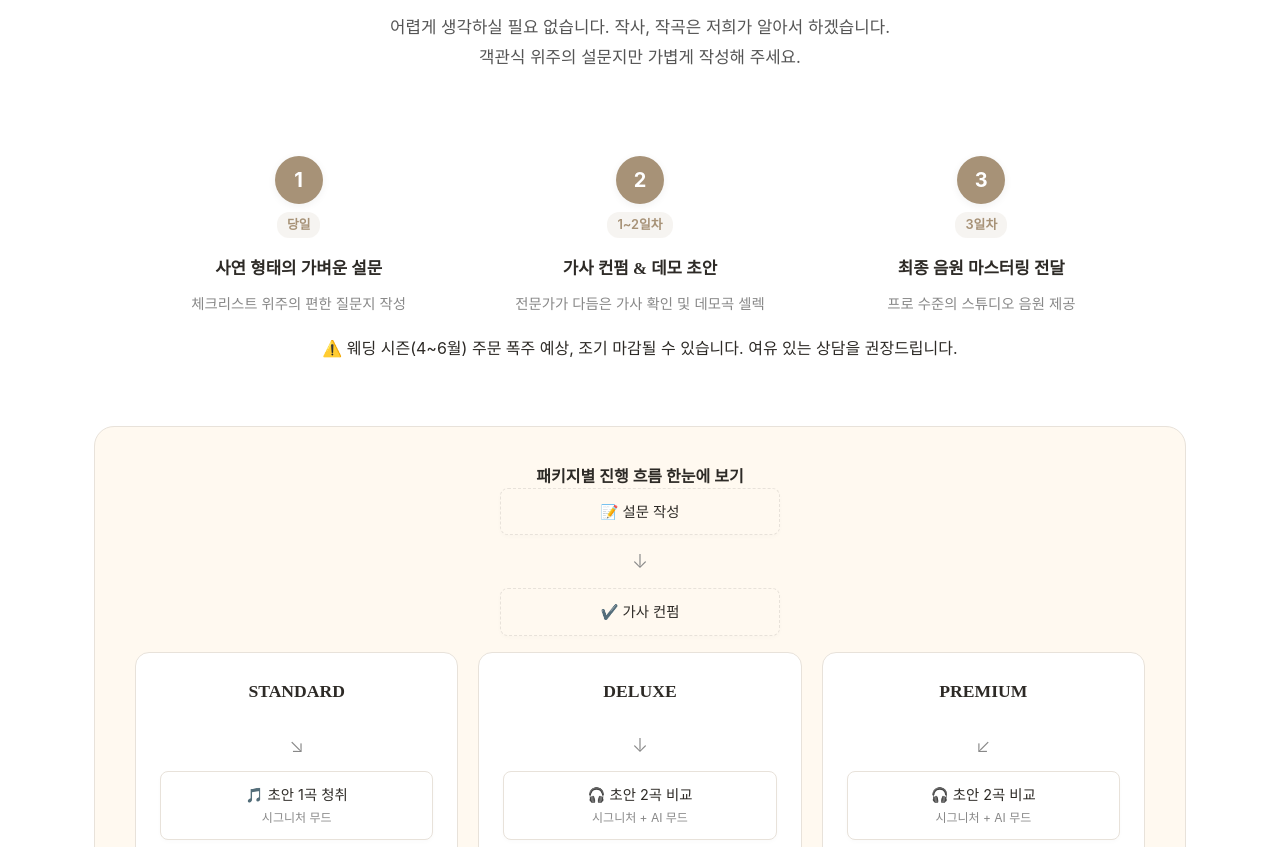
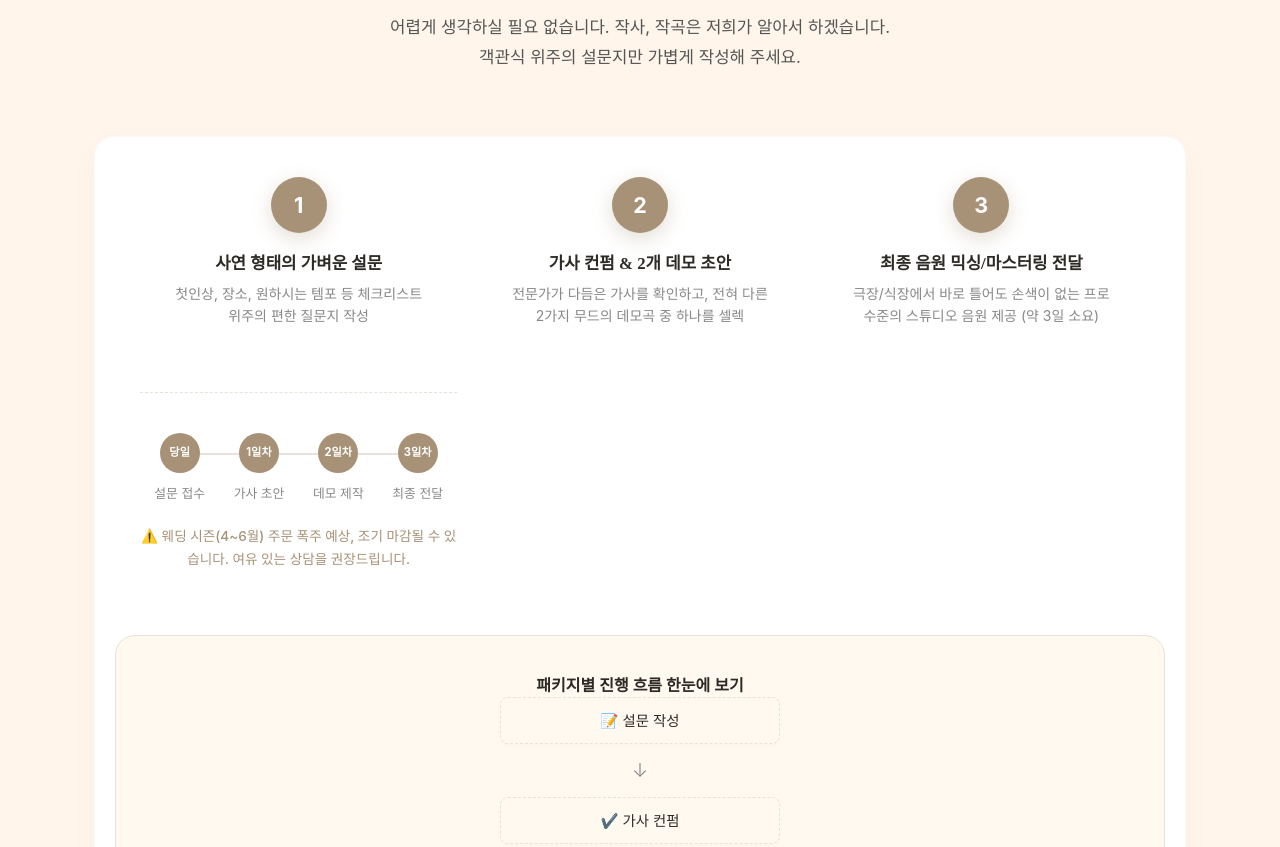
Before and after one commit to uzzano-info/ai-wedding-song2, a website built with Vite: page index.html in a window 1280 px wide. Shown: the part 4980-5827 px from the top of the page. Built offline with nearby package versions, Linux system fonts and the light colour scheme; a web font is replaced by a local one.

Commit message:
UI: Combined process steps and timeline into a single infographic, updated pricing links

```diff
--- a/index.html
+++ b/index.html
@@ -257,34 +257,47 @@
           어렵게 생각하실 필요 없습니다. 작사, 작곡은 저희가 알아서 하겠습니다.<br>객관식 위주의 설문지만 가볍게 작성해 주세요.
         </p>
 
-        <div class="grid grid-3 process-grid">
+        <div class="process-infographic reveal reveal-delay-1">
+          <div class="grid grid-3 process-grid">
           <div class="process-step reveal reveal-delay-1">
-            <div class="step-num-wrap">
-              <div class="step-number">1</div>
-              <div class="step-day">당일</div>
-            </div>
+            <div class="step-number">1</div>
             <h4 class="font-serif">사연 형태의 가벼운 설문</h4>
-            <p>체크리스트 위주의 편한 질문지 작성</p>
+            <p>첫인상, 장소, 원하시는 템포 등 체크리스트 위주의 편한 질문지 작성</p>
           </div>
           <div class="process-step reveal reveal-delay-2">
-            <div class="step-num-wrap">
-              <div class="step-number">2</div>
-              <div class="step-day">1~2일차</div>
-            </div>
-            <h4 class="font-serif">가사 컨펌 &amp; 데모 초안</h4>
-            <p>전문가가 다듬은 가사 확인 및 데모곡 셀렉</p>
+            <div class="step-number">2</div>
+            <h4 class="font-serif">가사 컨펌 &amp; 2개 데모 초안</h4>
+            <p>전문가가 다듬은 가사를 확인하고, 전혀 다른 2가지 무드의 데모곡 중 하나를 셀렉</p>
           </div>
           <div class="process-step reveal reveal-delay-3">
-            <div class="step-num-wrap">
-              <div class="step-number">3</div>
-              <div class="step-day">3일차</div>
+            <div class="step-number">3</div>
+            <h4 class="font-serif">최종 음원 믹싱/마스터링 전달</h4>
+            <p>극장/식장에서 바로 틀어도 손색이 없는 프로 수준의 스튜디오 음원 제공 (약 3일 소요)</p>
+          </div>
+
+          <!-- Timeline -->
+          <div class="process-timeline">
+            <div class="timeline-bar">
+              <div class="timeline-point">
+                <span class="timeline-day">당일</span>
+                <span class="timeline-label">설문 접수</span>
+              </div>
+              <div class="timeline-point">
+                <span class="timeline-day">1일차</span>
+                <span class="timeline-label">가사 초안</span>
+              </div>
+              <div class="timeline-point">
+                <span class="timeline-day">2일차</span>
+                <span class="timeline-label">데모 제작</span>
+              </div>
+              <div class="timeline-point">
+                <span class="timeline-day">3일차</span>
+                <span class="timeline-label">최종 전달</span>
+              </div>
             </div>
-            <h4 class="font-serif">최종 음원 마스터링 전달</h4>
-            <p>프로 수준의 스튜디오 음원 제공</p>
+            <p class="timeline-notice">⚠️ 웨딩 시즌(4~6월) 주문 폭주 예상, 조기 마감될 수 있습니다. 여유 있는 상담을 권장드립니다.</p>
           </div>
         </div>
-
-        <p class="timeline-notice reveal reveal-delay-4">⚠️ 웨딩 시즌(4~6월) 주문 폭주 예상, 조기 마감될 수 있습니다. 여유 있는 상담을 권장드립니다.</p>
 
         <div class="process-compare reveal reveal-delay-4">
           <!-- Visual Flowchart -->
@@ -361,6 +374,7 @@
               <li><span class="check">✓</span> <span>완곡 (3분 내외) <b>1곡 제공</b></span></li>
               <li><span class="check">✓</span> <span>가사 수정 <b>1회 제공</b></span></li>
             </ul>
+            <a href="https://forms.gle/4ywGCyMhdY3MDMxcA" target="_blank" rel="noopener noreferrer" class="btn btn-outline">선택하기</a>
           </article>
 
           <!-- Deluxe (BEST) -->
@@ -382,6 +396,7 @@
               <li><span class="check">✓</span> <span>완곡 (3분 내외) <b>1곡 제공</b></span></li>
               <li><span class="check">✓</span> <span>가사 수정 <b>2회 제공 (가장 안정적)</b></span></li>
             </ul>
+            <a href="https://forms.gle/4ywGCyMhdY3MDMxcA" target="_blank" rel="noopener noreferrer" class="btn btn-primary">선택하기</a>
           </article>
 
           <!-- Premium -->
@@ -402,6 +417,7 @@
               <li><span class="check">✓</span> <span>완곡 (3분 내외) <b>2곡 제공</b></span></li>
               <li><span class="check">✓</span> <span>가사 수정 <b>5회 제공</b></span></li>
             </ul>
+            <a href="https://forms.gle/4ywGCyMhdY3MDMxcA" target="_blank" rel="noopener noreferrer" class="btn btn-outline">선택하기</a>
           </article>
 
         </div>
--- a/src/style.css
+++ b/src/style.css
@@ -747,65 +747,124 @@ img {
 
 /* === Process === */
 .section-process {
-  background: var(--color-surface);
+  background: var(--color-bg-alt);
+}
+
+.process-infographic {
+  background: white;
+  border-radius: var(--radius-lg);
+  padding: 40px 20px;
+  margin-top: 48px;
+  box-shadow: 0 10px 30px rgba(0, 0, 0, 0.03);
+  border: 1px solid rgba(0, 0, 0, 0.02);
 }
 
 .process-grid {
   max-width: 1000px;
-  margin: 0 auto;
+  margin-top: 0;
+  margin-left: auto;
+  margin-right: auto;
   position: relative;
 }
 
 .process-step {
   text-align: center;
-  padding: 20px;
-}
-
-.step-num-wrap {
-  display: flex;
-  flex-direction: column;
-  align-items: center;
-  margin-bottom: 20px;
+  position: relative;
 }
 
 .step-number {
-  width: 48px;
-  height: 48px;
+  width: 56px;
+  height: 56px;
   background: var(--color-primary);
   color: white;
   border-radius: 50%;
   display: flex;
   align-items: center;
   justify-content: center;
-  font-size: 1.25rem;
+  font-size: 1.35rem;
   font-weight: 700;
-  margin-bottom: 8px;
-  box-shadow: var(--shadow-sm);
-}
-
-.step-day {
-  font-size: 0.8rem;
-  font-weight: 600;
-  color: var(--color-primary);
-  background: rgba(167, 146, 119, 0.1);
-  padding: 2px 10px;
-  border-radius: 12px;
+  margin: 0 auto 20px;
+  box-shadow: var(--shadow-primary);
+  position: relative;
+  z-index: 2;
 }
 
 .process-step h4 {
   font-size: 1.05rem;
-  margin-bottom: 12px;
+  margin-bottom: 8px;
 }
 
 .process-step p {
   color: var(--color-text-muted);
-  font-size: 0.9rem;
+  font-size: 0.875rem;
   line-height: 1.6;
   max-width: 260px;
   margin: 0 auto;
 }
 
-/* === Process Flowchart === */
+/* === Process Timeline === */
+.process-timeline {
+  margin-top: 40px;
+  padding-top: 40px;
+  border-top: 1px dashed var(--color-border);
+  text-align: center;
+}
+
+.timeline-bar {
+  display: flex;
+  justify-content: center;
+  align-items: flex-start;
+  gap: 0;
+  max-width: 700px;
+  margin: 0 auto 20px;
+  position: relative;
+}
+
+.timeline-bar::before {
+  content: '';
+  position: absolute;
+  top: 20px;
+  left: 15%;
+  right: 15%;
+  height: 2px;
+  background: var(--color-border);
+}
+
+.timeline-point {
+  display: flex;
+  flex-direction: column;
+  align-items: center;
+  flex: 1;
+  position: relative;
+  z-index: 1;
+}
+
+.timeline-day {
+  display: flex;
+  align-items: center;
+  justify-content: center;
+  width: 40px;
+  height: 40px;
+  border-radius: 50%;
+  background: var(--color-primary);
+  color: white;
+  font-size: 0.7rem;
+  font-weight: 700;
+  margin-bottom: 10px;
+}
+
+.timeline-label {
+  font-size: 0.8rem;
+  color: var(--color-text-muted);
+  white-space: nowrap;
+}
+
+.timeline-notice {
+  font-size: 0.85rem;
+  color: var(--color-primary);
+  font-weight: 500;
+  margin-top: 20px;
+}
 
 .process-compare {
   margin-top: 64px;
```
